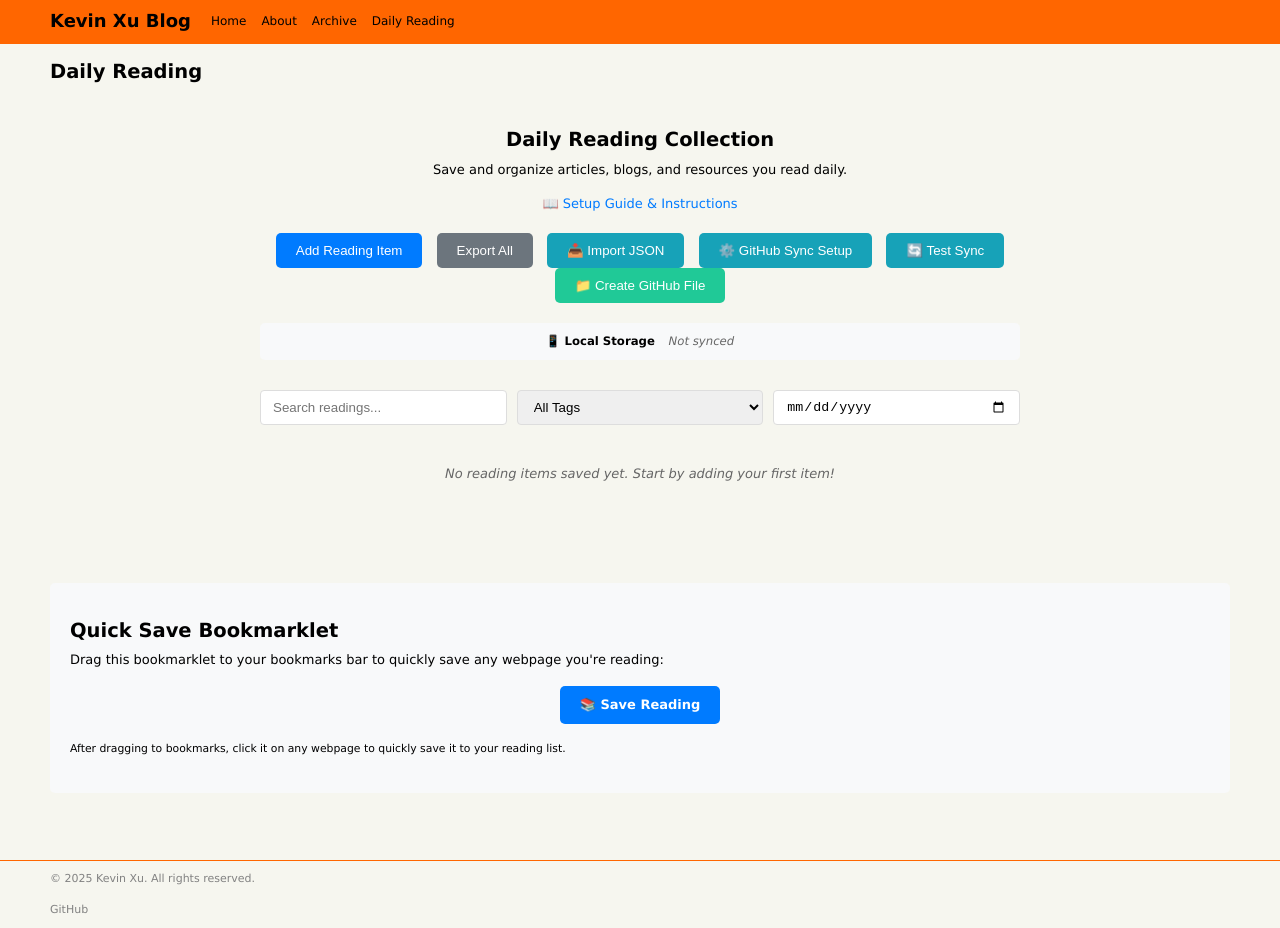
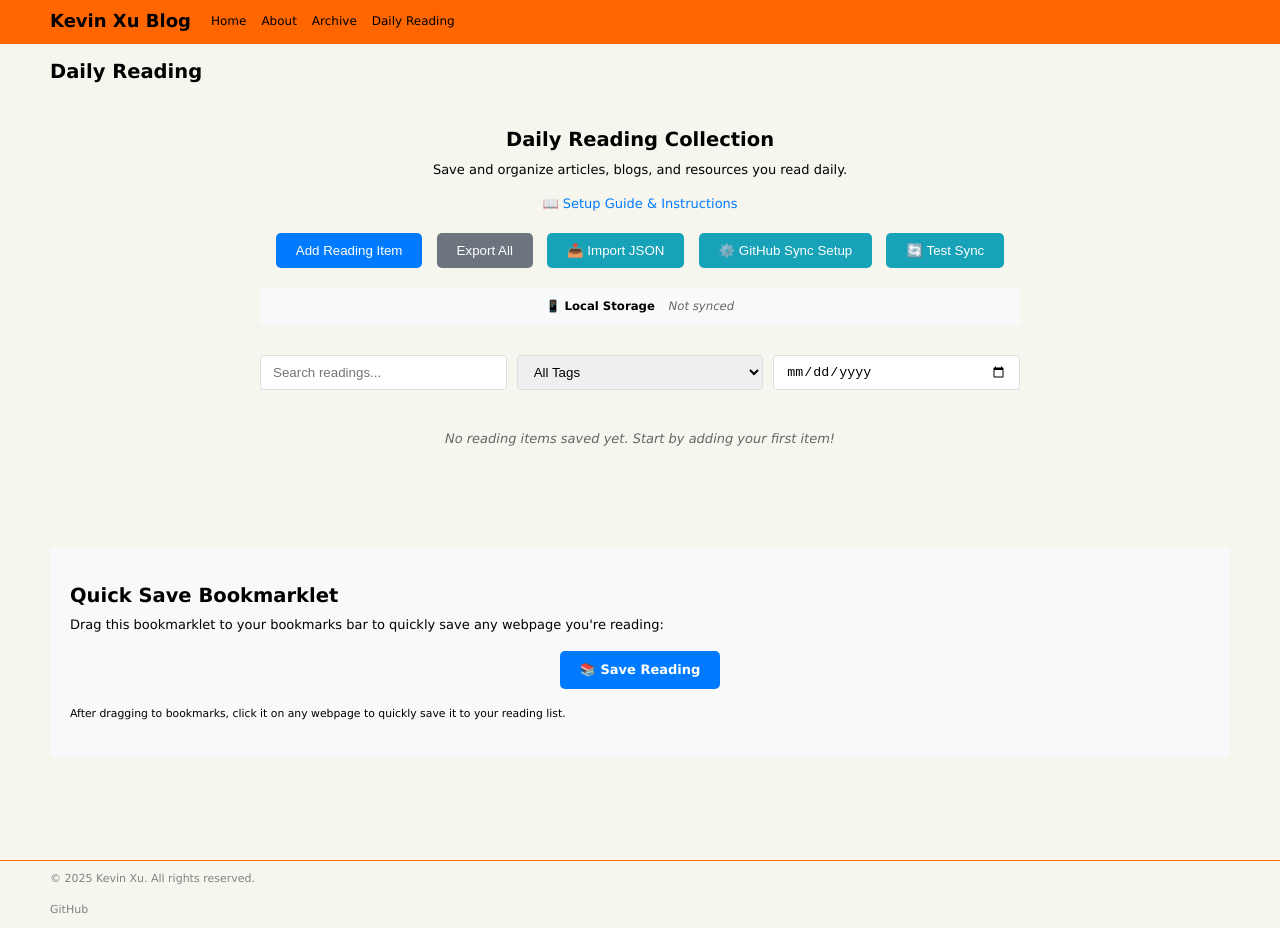
Before and after one commit to JKevinXu/github-blog, a Jekyll site: the page built from daily-reading.md, in a window 1280 px wide. Built offline with Jekyll 4.4.1, drawn with Linux system fonts in a browser that asks for light colours; some of the changed lines change nothing that is shown.

Commit message:
Remove Create GitHub File Button and Associated Functionality: Eliminate the 'Create GitHub File' button and its related event listener and method from the Daily Reading page, simplifying the interface and reducing potential confusion for users.

```diff
--- a/daily-reading.md
+++ b/daily-reading.md
@@ -16,7 +16,6 @@ permalink: /daily-reading/
             <button id="import-json-btn" class="btn btn-info">📥 Import JSON</button>
             <button id="github-setup-btn" class="btn btn-info">⚙️ GitHub Sync Setup</button>
             <button id="test-sync-btn" class="btn btn-info">🔄 Test Sync</button>
-            <button id="create-file-btn" class="btn btn-info">📁 Create GitHub File</button>
         </div>
 
         <div id="storage-status" class="storage-status">
@@ -154,21 +153,7 @@ permalink: /daily-reading/
     transform: scale(0.98);
 }
 
-#create-file-btn {
-    background-color: #20c997;
-    border-color: #20c997;
-}
 
-#create-file-btn:hover {
-    background-color: #1aa179;
-    border-color: #1aa179;
-    transform: scale(1.02);
-    transition: all 0.2s ease;
-}
-
-#create-file-btn:active {
-    transform: scale(0.98);
-}
 
 .reading-form {
     background: #f8f9fa;
@@ -978,12 +963,7 @@ class EnhancedReadingManager extends DailyReadingManager {
             });
         }
 
-        const createFileBtn = document.getElementById('create-file-btn');
-        if (createFileBtn) {
-            createFileBtn.addEventListener('click', async () => {
-                await this.createGitHubFile();
-            });
-        }
+
     }
 
     async syncWithGitHub() {
@@ -1127,48 +1107,7 @@ class EnhancedReadingManager extends DailyReadingManager {
         }
     }
 
-    async createGitHubFile() {
-        if (!this.github) {
-            alert('❌ GitHub sync is not configured. Please set up GitHub sync first.');
-            return;
-        }
 
-        try {
-            this.updateStorageStatus('☁️ GitHub Sync', 'Creating file...');
-
-            // Get local readings to upload
-            const localReadings = this.getReadings();
-            const dataToUpload = localReadings.length > 0 ? localReadings : [];
-
-            // Create the file
-            await this.github.saveReadings(dataToUpload, 'Create initial daily readings file');
-
-            // Test that it worked
-            const createdReadings = await this.github.getReadings();
-
-            alert(`✅ GitHub file created successfully!\n\nLocation: ${this.github.owner}/${this.github.repo}/${this.github.filePath}\nBranch: ${this.github.branch}\nReadings uploaded: ${createdReadings.length}\n\nYou can now use GitHub sync normally.`);
-
-            this.updateStorageStatus('☁️ GitHub Sync', 'File created successfully');
-
-        } catch (error) {
-            console.error('Failed to create GitHub file:', error);
-
-            let errorMsg = `❌ Failed to create GitHub file!\n\nError: ${error.message || error}\n\n`;
-
-            if (error.status === 404) {
-                errorMsg += 'Repository not found. Please check:\n- Repository name: github-blog\n- Repository exists\n- Token has access';
-            } else if (error.status === 401) {
-                errorMsg += 'Authentication failed. Please check:\n- Token is valid\n- Token hasn\'t expired';
-            } else if (error.status === 403) {
-                errorMsg += 'Permission denied. Please check:\n- Token has "repo" scope\n- You have write access to the repository';
-            } else {
-                errorMsg += 'Unexpected error. Please check console for details.';
-            }
-
-            alert(errorMsg);
-            this.updateStorageStatus('☁️ GitHub Sync', 'File creation failed');
-        }
-    }
 }
 
 // Initialize reading manager
```
